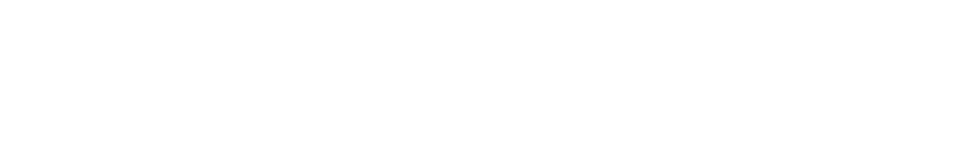
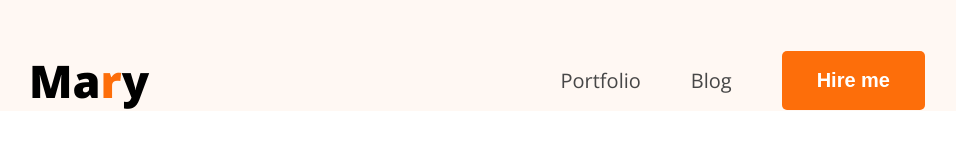
Before and after one commit to redwanrabbi2000/hero-dev-code, a plain HTML site: page index.html in a window 1280 px wide. Shown: the whole page, without its empty margins (163-1119 px from the left). Drawn offline with nearby package versions, Linux system fonts and the light colour scheme.

Commit message:
project initiated with all the resouces

```diff
--- a/index.html
+++ b/index.html
@@ -4,8 +4,25 @@
     <meta charset="UTF-8">
     <meta name="viewport" content="width=device-width, initial-scale=1.0">
     <title>Redwan Ahmed Rabbi Portfolio</title>
+    <link rel="preconnect" href="https://fonts.googleapis.com">
+<link rel="preconnect" href="https://fonts.gstatic.com" crossorigin>
+<link href="https://fonts.googleapis.com/css2?family=Open+Sans:ital,wght@0,300..800;1,300..800&display=swap" rel="stylesheet">
+    <link rel="stylesheet" href="styles/portfolio.css">
 </head>
-<body>
+<body class="font-open-sans">
+    <header>
+        <nav>
+            <div class="logo">
+                <h2>Ma<span class="color-orange">r</span>y</h2>
+            </div>
+            <ul class="menu">
+                <li><a href="">Portfolio</a></li>
+                <li><a href="">Blog</a></li>
+                <li><button class="btn">Hire me</button></li>
+
+            </ul>
+        </nav>
+    </header>
 
 </body>
 </html>
--- /dev/null
+++ b/styles/portfolio.css
@@ -0,0 +1,53 @@
+*{
+    margin: 0;
+    padding: 0;
+
+}
+.btn {
+    padding: 18px 35px;
+    font-size: 20px;
+    font-weight: bold;
+    color: #ffffff;
+    border: none;
+    background-color: #fd6e0a;
+
+    border-radius: 5px;
+
+}
+
+.font-open-sans{
+  font-family: "Open Sans", sans-serif;
+  font-optical-sizing: auto;
+
+}
+header{
+    background-color: #fff8f3;
+    padding-top: 50px
+}
+.logo h2{
+    font-size: 45px;
+    font-weight: 900;
+
+}
+.color-orange{
+    color: #fd6e0a;
+}
+nav{
+    width: 70%;
+    max-width: 1140px;
+    margin: 0 auto;
+    display: flex;
+    justify-content: space-between;
+}
+nav .menu{
+    display: flex;
+    list-style-type: none;
+    gap: 50px;
+    align-items: center;
+}
+nav .menu li a{
+
+    color: #474747;
+    font-size: 20px;
+   text-decoration: none;
+}
```
